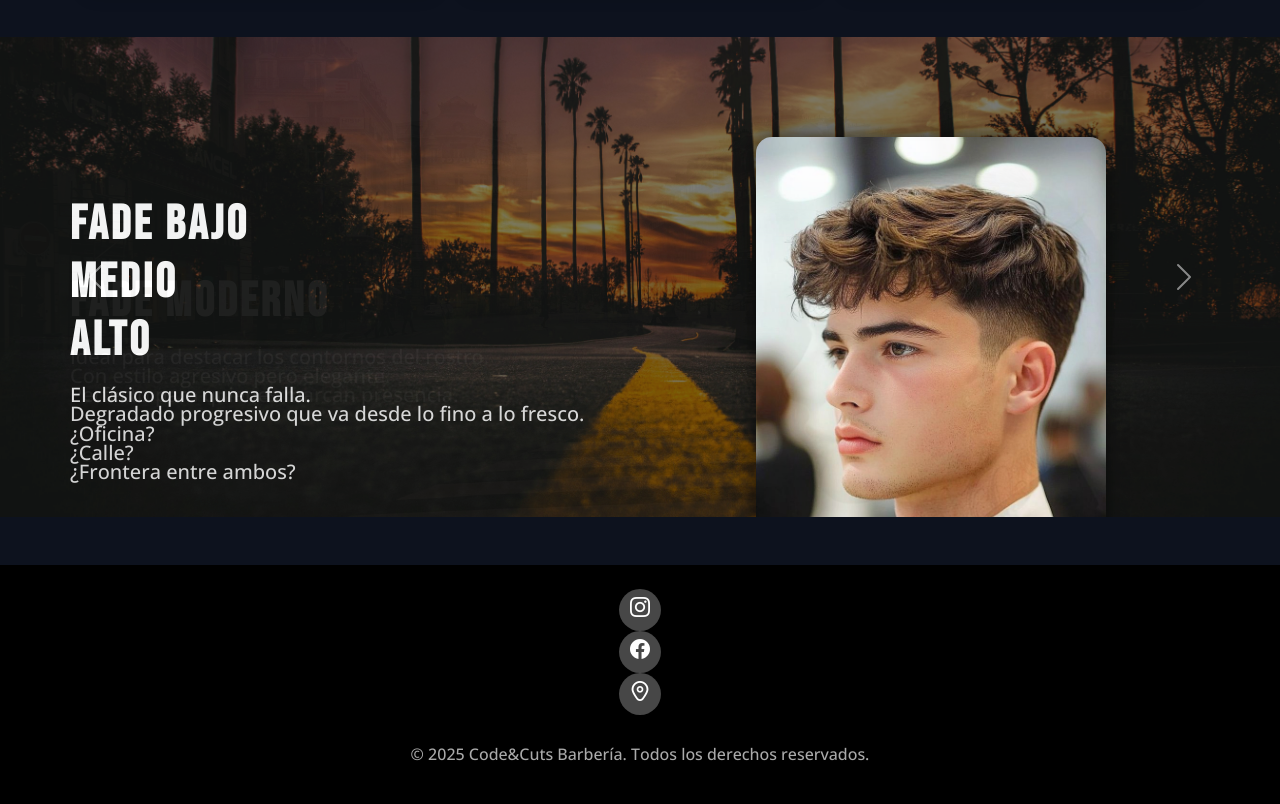
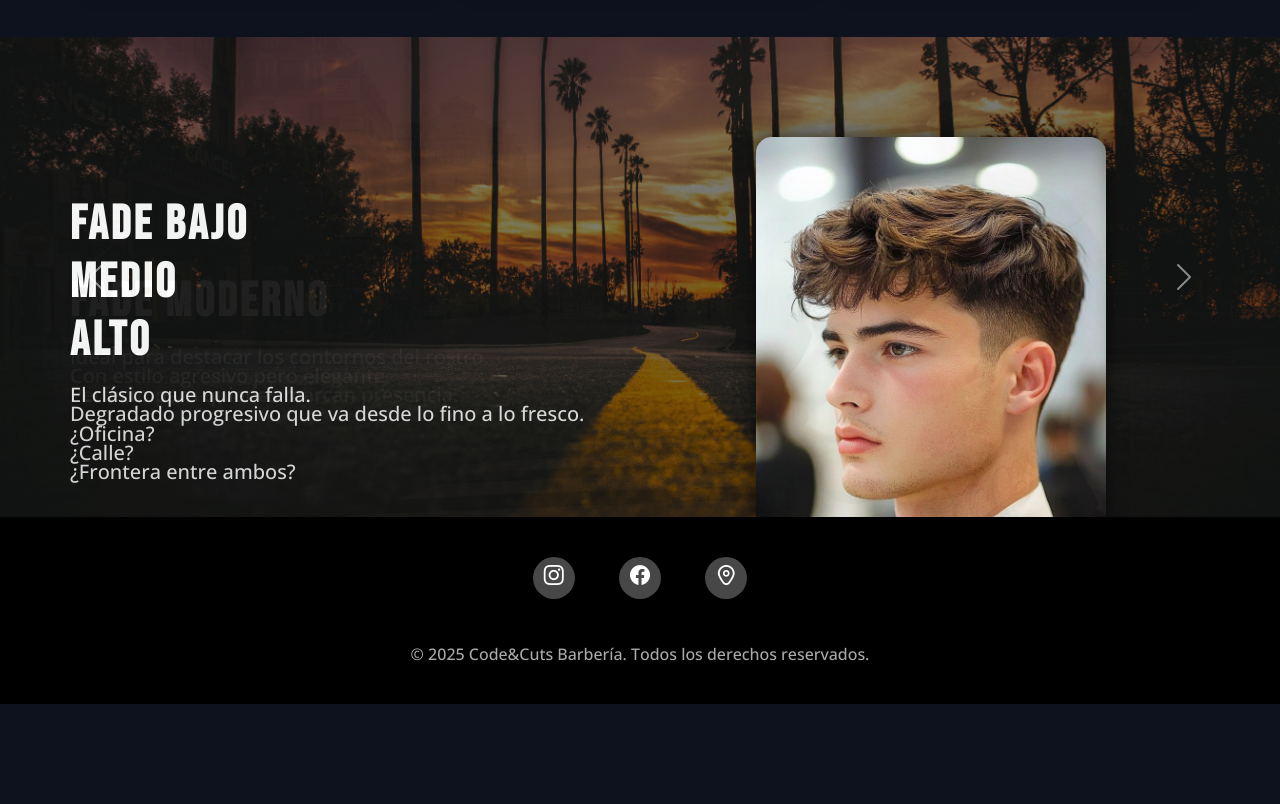
Before and after one commit to yoandryc/CodeCut, a plain HTML site: page proyecto/index.html in a window 1280 px wide. Shown: the part 1574-2378 px from the top of the page. After the commit the page ends 2278 px from the top, so only its background shows below. Drawn offline with nearby package versions, Linux system fonts and the light colour scheme; a web font is replaced by a local one.

Commit message:
modify css

```diff
--- a/proyecto/index.html
+++ b/proyecto/index.html
@@ -215,34 +215,26 @@
 </div>
 </section>
 <!--*Footer-->
-<footer class="footer bg-black text-white py-4 mt-5">
-  <div class="container text-center">
-    <div class="ICONOS  justify-content-center mb-3">
-      <div class="col-auto">
-        <a href="https://instagram.com" target="_blank" class="social-icon">
-      <i class="fi fi-brands-instagram"></i>
-        </a>
+<!--*Inicio Footer-->
+<footer class="footer text-center">
+    <div class="container">
+
+         <!-- Redes sociales -->
+      <div class="mb-3">
+        <a href="https://instagram.com" target="_blank" class="social-icon"><i class="fi fi-brands-instagram"></i></a>
+        <a href="https://facebook.com" target="_blank" class="social-icon"><i class="fi fi-brands-facebook"></i></a>
+        <a href="https://maps.google.com" target="_blank" class="social-icon"><i class="fi fi-rr-marker"></i></a>
       </div>
-      <div class="col-auto">
-        <a href="https://facebook.com" target="_blank" class="social-icon">
-         <i class="fi fi-brands-facebook"></i>
-        </a>
+
+      <!-- Copyright -->
+      <div class="row">
+        <div class="col-12">
+          <p class="copyright mb-0">
+            &copy; 2025 Code&Cuts Barbería. Todos los derechos reservados.
+          </p>
+        </div>
       </div>
-      <div class="row justify-content-center">
-      <div class="col-auto">
-        <a href="https://maps.google.com" target="_blank" class="social-icon">
-        <i class="fi fi-rr-marker"></i>
-        </a>
-      </div>
-      </div >
-
-            <p class="copyright d-flex justify-content-center ">
-            &copy; 2025 Code&Cuts Barbería. Todos los derechos reservados.
-            </p>
-        </div>
     </div>
-  </div>
-
   <!-- WhatsApp floating -->
   <a href="https://wa.me/5210000000000" class="whatsapp-float" target="_blank" aria-label="WhatsApp">
     <i class="bi bi-whatsapp"></i>
```
